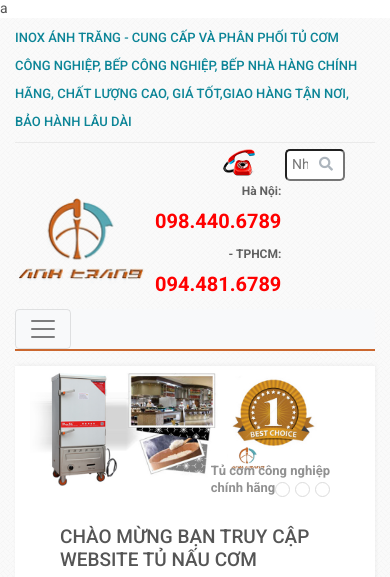
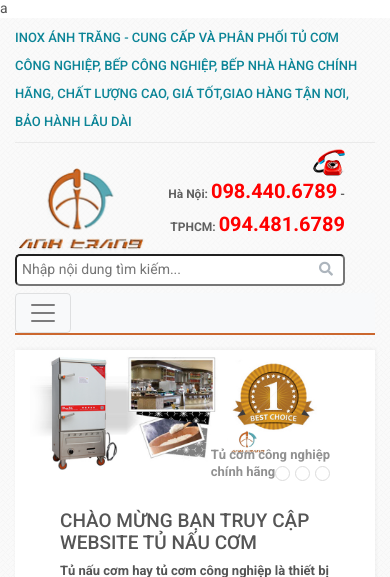
Before and after one commit to tth96/tth96.github.io, a PHP site: page / in a window 390 px wide. Shown: the top 577 px of the page. Run offline with PHP 8.4, Linux system fonts and the light colour scheme; some libraries are stand-ins or nearby versions.

Commit message:
sua loi class find d-flex

```diff
--- a/css/responsive.css
+++ b/css/responsive.css
@@ -14,6 +14,7 @@
 	/*Chon 4 phan tu dau tien*/
 	.content-item .item.col-lg-3:nth-child(-n + 4) {
 		margin-top: 0;
+
 	}
 }
 @media (min-width: 768px) {
@@ -25,5 +26,12 @@
 @media (min-width: 576px) {
 	.content-item .item.col-sm-6:nth-child(-n + 2) {
 		margin-top: 0;
+
 	}
 }
+@media (max-width: 768px){
+	.find{
+		display: block;
+		justify-content:center;
+	}
+}
--- a/css/style.css
+++ b/css/style.css
@@ -87,6 +87,11 @@ img {
 }
 .find{
 	font-size: 14px;
+	display: flex;
+	align-items: center;
+	height: 100%;
+	width: 100%;
+	justify-content: flex-end;
 }
 .search{
 	position: relative;
--- a/index.html
+++ b/index.html
@@ -29,7 +29,7 @@ a
 				</div>
 				<div class="middle-header">
 					<div class="row">
-					<div class="d-ib col-9">
+					<div class="col-12 col-sm-12 col-md-8 col-lg-9">
 						<div class="logo-phone">
 							<img class="logo" src="images/logo.png" alt="Hình Logo">
 							<div class="phone-number">
@@ -41,7 +41,7 @@ a
 							</div>
 						</div>
 					</div>
-					<div class="d-ib col-3">
+					<div class="col-12 col-sm-12 col-md-4 col-lg-3">
 						<div class="find">
 							<form action class="search">
 						 		<input type="text" placeholder="Nhập nội dung tìm kiếm..." >
```
